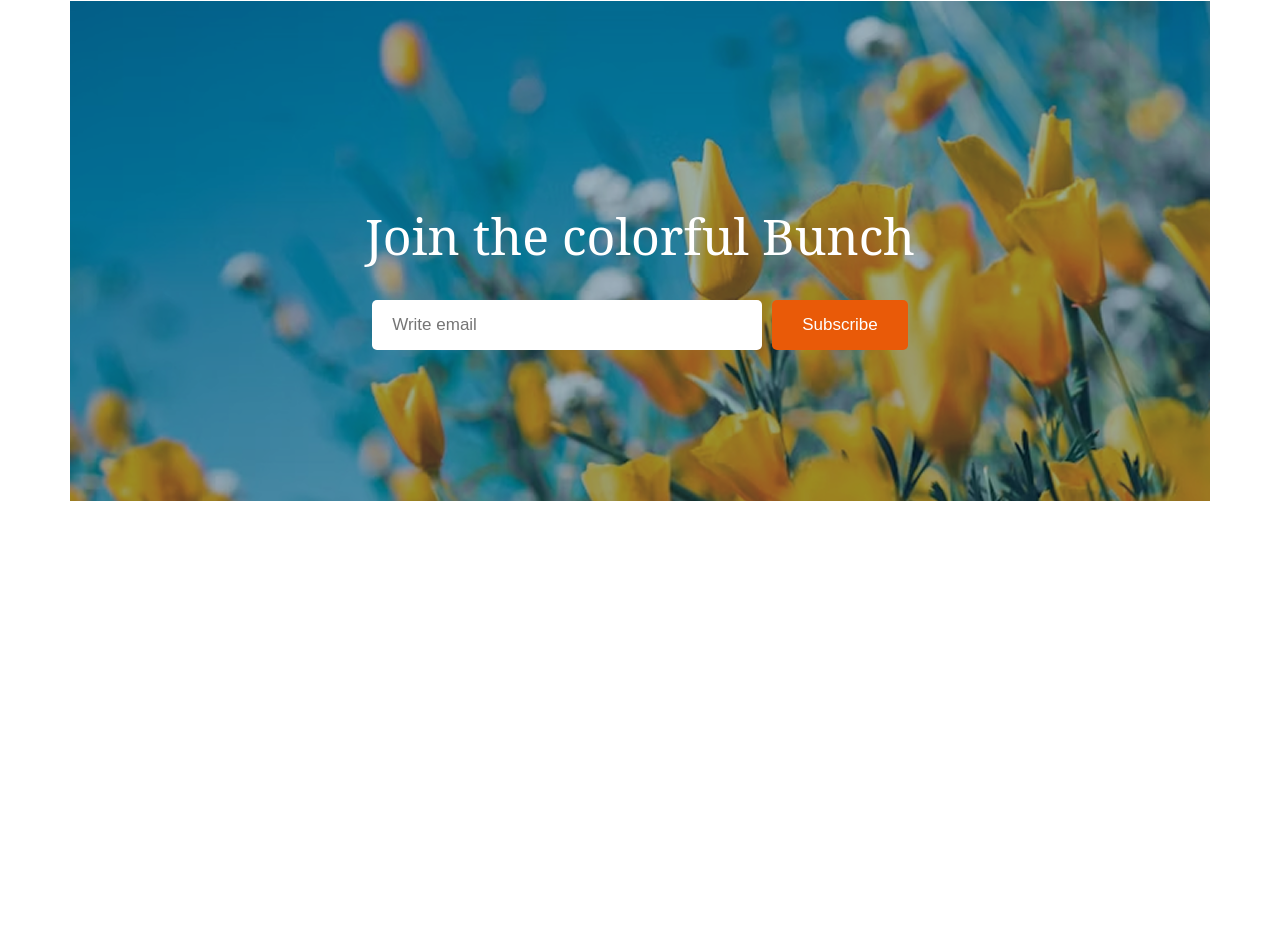
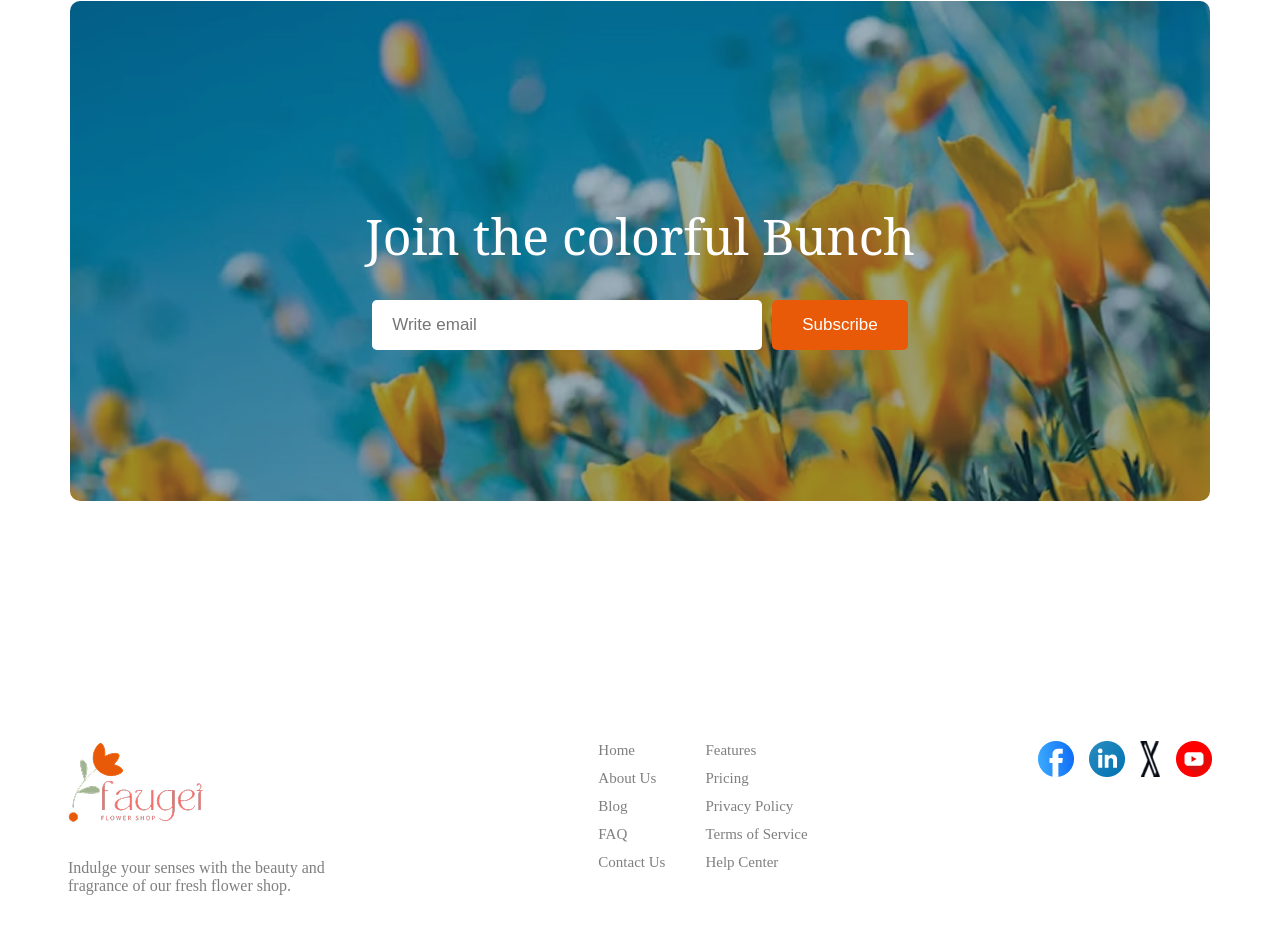
Before and after one commit to annik-barua/second-assignment-repo, a plain HTML site: page index.html in a window 1280 px wide. Shown: the part 3719-4654 px from the top of the page. Before the commit the page ends 4248 px from the top, so only its background shows below. Drawn offline with Linux system fonts and the light colour scheme.

Commit message:
added footer section

```diff
--- a/index.html
+++ b/index.html
@@ -149,36 +149,47 @@
             </form>
         </div>
      </section>
-
-
-
-
-
-
-
-
-
-
-
-
-
-
-
-
-
-
-            </section>
-
-
-
-
-
-
+     </section>
 </section>
 
     </main>
 
     <footer>
+
+       <div class="footer-container">
+            <div class="footer-brand">
+                <img src="assets/logo.png" alt="" class="footer-logo">
+                <p class="footer-text">Indulge your senses with the beauty and fragrance of our fresh flower shop.</p>
+            </div>
+
+            <div class="footer-links">
+                <div class="footer-column">
+                    <ul>
+                        <li><a href="">Home</a></li>
+                        <li><a href="">About Us</a></li>
+                        <li><a href="">Blog</a></li>
+                        <li><a href="">FAQ</a></li>
+                        <li><a href="">Contact Us</a></li>
+                    </ul>
+                </div>
+                <div class="footer-column">
+                    <ul>
+                        <li><a href="">Features</a></li>
+                        <li><a href="">Pricing</a></li>
+                        <li><a href="">Privacy Policy</a></li>
+                        <li><a href="">Terms of Service</a></li>
+                        <li><a href="">Help Center</a></li>
+                    </ul>
+                </div>
+            </div>
+
+            <div class="footer-social">
+               <img src="assets/icon-facebook.png" alt="">
+               <img src="assets/icon-linkedin.png" alt="">
+               <img src="assets/icon-twitter.png" alt="">
+               <img src="assets/icon-youtube.png" alt="">
+            </div>
+        </div>
 
 
 
--- a/styles/style.css
+++ b/styles/style.css
@@ -302,6 +302,7 @@ height:70px;}
     align-items: center;
     text-align: center;
     color: #fff;
+    border-radius: 10px;
 
 }
 
@@ -347,6 +348,95 @@ h1 {
 .subscribe-button:hover {
     background-color:  #a2412d
 }
+/*footer*/
+
+/* Footer Container */
+.footer {
+
+    padding: 40px 20px;
+    margin-top: 100px;
+}
+
+.footer-container {
+    max-width: 100%;
+    margin: 0 auto;
+    display: flex;
+    flex-wrap: wrap;
+    justify-content: space-between;
+    align-items: flex-start;
+    margin-top: 200px;
+    background-color: rgba(255, 255, 255, 0.5);
+  padding: 20px 60px
+
+}
+
+
+
+
+.footer-logo {
+    max-width: 150px;
+    height: auto;
+    margin-bottom: 15px;
+}
+
+.footer-text {
+    font-size: 16px;
+    color: rgba(0, 0, 0, 0.5);
+    max-width: 300px;
+}
+
+/* Footer Links */
+.footer-links {
+    display: flex;
+    flex-wrap: wrap;
+
+    justify-content: space-around;
+    margin-bottom: 20px;
+}
+
+.footer-column {
+    margin: 0 20px; }
+
+.footer-column ul {
+    list-style: none;
+    padding: 0;
+    margin: 0;
+}
+
+.footer-column ul li {
+    margin-bottom: 10px;
+}
+
+.footer-column ul li a {
+    text-decoration: none;
+    color: rgba(0, 0, 0, 0.5);
+    font-size: 15px;
+
+}
+
+
+
+
+/* Footer Social Icons */
+.footer-social {
+
+    display: flex;
+    gap: 15px;
+    justify-content: flex-end; }
+
+.footer-social a {
+
+    width: 38px;
+    height: 38px;
+    display: flex;
+    justify-content: center;
+    align-items: center;
+    border-radius: 50%;
+    font-size: 18px;
+
+}
+
+
 
 
 
@@ -366,7 +456,7 @@ h1 {
 
 
         padding: 20px;
-        width: 100%;
+        width: 90%;
     }
 
     .logo {
@@ -398,7 +488,7 @@ h1 {
 
     .banner-elements {
         width: 100%;
-        max-width: 350px;
+        max-width:;
         text-align: left;
         margin-bottom: 30px;
     }
@@ -417,7 +507,7 @@ h1 {
 
     .banner-image {
         width: 100%;
-        max-width: 400px;
+
         height: auto;
     }
 
@@ -523,6 +613,32 @@ text-align: left;}
   padding: 10px 20px;
   font-size:16px
   }
- }
+/*footer part*/
+
+ .footer-container {
+        flex-direction: column;
+        align-items: center;
+        text-align: center;
+    }
+
+
+    .footer-links,
+    .footer-social {
+        width: 100%;
+        margin-bottom: 30px; }
+
+    .footer-links {
+        flex-direction: column;
+        align-items: center;
+    }
+
+    .footer-column {
+        margin: 15px 0;
+    }
+
+    .footer-social {
+        justify-content: center;
+        margin-bottom: 0;
+    }
 
 }
```
